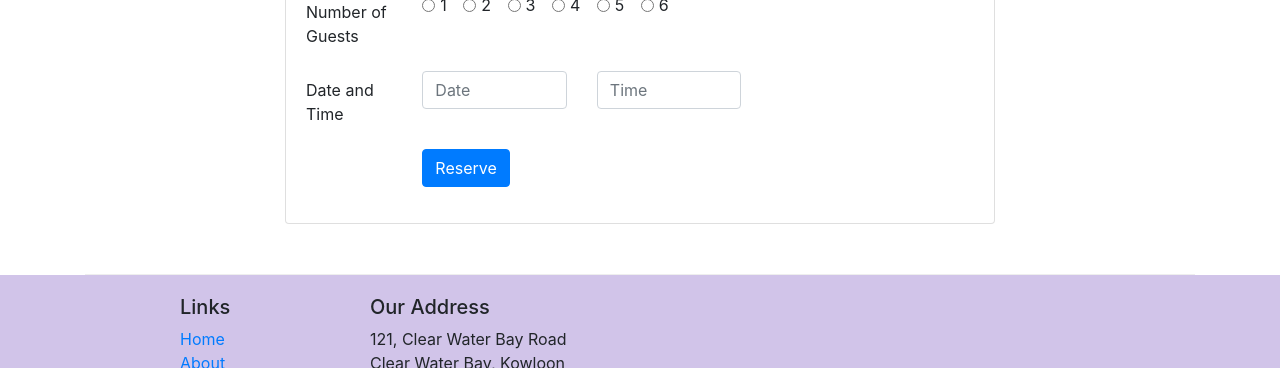
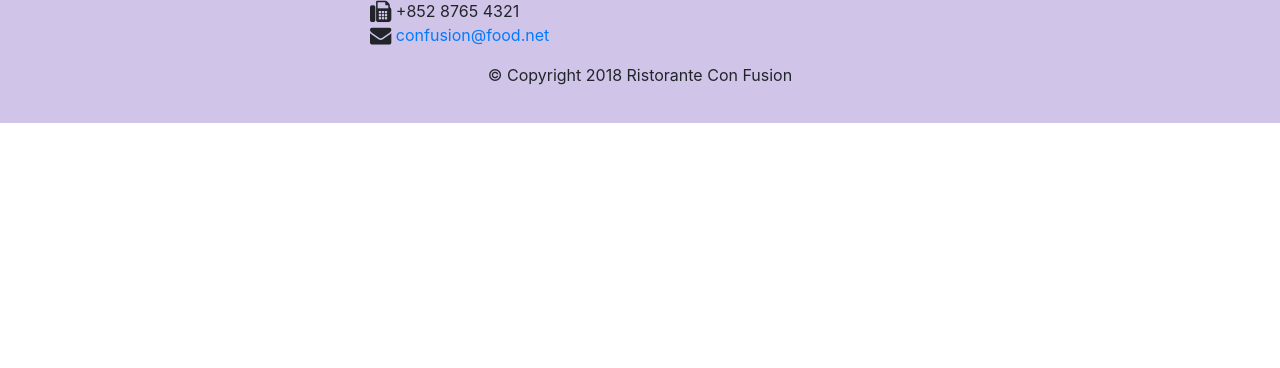
Before and after one commit to gariciodaro/coursera-full-stack-web-development-with-react, a website: page Course1Boostrap/conFusionWebSite/index.html in a window 1280 px wide. Shown: the part 2084-2452 px from the top of the page. After the commit the page ends 2207 px from the top, so only its background shows below. Drawn offline with nearby package versions, Linux system fonts and the light colour scheme.

Commit message:
HWM3 put form into modal. Use toogle check

```diff
--- a/Course1Boostrap/conFusionWebSite/index.html
+++ b/Course1Boostrap/conFusionWebSite/index.html
@@ -72,20 +72,21 @@
             </div>
         </div>
     </nav>
+
     <!--reservation modal-->
     <div id="reservationModal" class="modal fade" role="dialog">
         <div class="modal-dialog model-lg" role="content">
             <!-- Modal content-->
-            <div class="model-content">
+            <div class="modal-content">
                 <div class="modal-header">
-                    <h2>Reserve a Table</h2>
+                    <h3 class="modal-title">Reserve a Table </h4>
                     <button type="button" class="close" data-dismiss="modal">&times;</button>
                 </div>
                 <div class="modal-body">
                     <form>
                         <div class="form-group row">
                             <label for="numberguests"
-                                class="col-12 col-lg-2 col-form-label">
+                                class="col-12 col-lg-3 col-form-label">
                                 Number of Guests
                             </label>
                             <div class="col-12 col-sm" id="numberguests">
@@ -152,8 +153,24 @@
                             </div>
                         </div>
                         <div class="form-group row">
+                            <label for="Section"
+                                    class="col-12 col-lg-3 col-form-label">
+                                Section
+                            </label>
+                            <div class="col-12 col-lg" id="Section">
+                                <div class="btn-group btn-group-toggle" data-toggle="buttons">
+                                    <label class="btn btn-success active">
+                                      <input type="radio" name="groupOptions" value="Non-Smoking" checked> Non-Smoking
+                                    </label>
+                                    <label class="btn btn-danger">
+                                      <input type="radio" name="groupOptions" value="Smoking" > Smoking
+                                    </label>
+                                  </div>
+                            </div>
+                        </div>
+                        <div class="form-group row">
                             <label for="datetime"
-                                    class="col-12 col-lg-2 col-form-label">
+                                    class="col-12 col-lg-3 col-form-label">
                                     Date and Time
                             </label>
                             <div class="col-12 col-lg-3" id="date">
@@ -167,7 +184,13 @@
                         </div>
                         <!--submit-->
                         <div class="form-group row">
-                            <div class="offset-md-2 col-md-10">
+                            <div class="offset-md-3 col-md-2">
+                                <button type="button" data-dismiss="modal"
+                                    class="btn btn-secondary">
+                                    Cancel
+                                </button>
+                            </div>
+                            <div class="col-md-2">
                                 <button type="submit"
                                     class="btn btn-primary">
                                     Reserve
@@ -180,6 +203,7 @@
         </div>
     </div>
 
+    <!--login modal-->
     <div id="loginModal" class="modal fade" role="dialog">
         <div class="modal-dialog modal-lg" role="content">
             <!-- Modal content-->
@@ -234,10 +258,9 @@
                      messagge-->
                 <div class="col-12 col-sm-3 align-self-center">
                     <a role="button" class="btn btn-block nav-link btn-warning"
-                        data-toggle="tooltip" data-html="true"
-                        title="Or call us at <br><strong>+852 12345678</strong>"
-                        data-placement="bottom"
-                        href="#reserver">Reserve Table</a>
+                        data-toggle="modal" data-target="#reservationModal">
+                        Reserve Table
+                    </a>
                 </div>
             </div>
         </div>
@@ -336,7 +359,6 @@
             </div>
         </div>
 
-
         <div class="row row-content align-items-center">
             <div class="col-12 col-sm-4 col-md-3">
                 <h3>This Month's Promotions</h3>
@@ -355,10 +377,7 @@
                     </div>
                     <img class="d-flex ml-3 img-thumbnail align-self-center"
                     src="img/buffet.png" alt="buffet">
-
-
                 </div>
-
             </div>
         </div>
 
@@ -385,123 +404,7 @@
         </div>
         <!--justify-content-center on the row centers the columns-->
         <!--align-items-center on row produces vertical axis alingment  -->
-        <div class="row row-content justify-content-center">
-            <div class="col-12 col-sm-8">
-                <div class="card" id="reserver">
-                    <div class="card-header bg-warning text-white">
-                        <h2>Reserve a Table</h2>
-                    </div>
-                    <div class="card-body">
-                        <form>
-
-                            <div class="form-group row">
-                                <label for="numberguests"
-                                    class="col-12 col-lg-2 col-form-label">
-                                    Number of Guests
-                                </label>
-                                <div class="col-12 col-sm" id="numberguests">
-                                    <div class="form-check form-check-inline">
-                                        <input class="form-check-input"
-                                            type="radio"
-                                            name="inlineRadioOptions"
-                                            id="inlineRadio1"
-                                            value="option1">
-                                        <label class="form-check-label"
-                                            for="inlineRadio1">1
-                                        </label>
-                                    </div>
-                                    <div class="form-check form-check-inline">
-                                        <input class="form-check-input"
-                                            type="radio"
-                                            name="inlineRadioOptions"
-                                            id="inlineRadio2"
-                                            value="option2">
-                                        <label class="form-check-label"
-                                            for="inlineRadio1">2
-                                        </label>
-                                    </div>
-                                    <div class="form-check form-check-inline">
-                                        <input class="form-check-input"
-                                            type="radio"
-                                            name="inlineRadioOptions"
-                                            id="inlineRadio3"
-                                            value="option3">
-                                        <label class="form-check-label"
-                                            for="inlineRadio1">3
-                                        </label>
-                                    </div>
-                                    <div class="form-check form-check-inline">
-                                        <input class="form-check-input"
-                                            type="radio"
-                                            name="inlineRadioOptions"
-                                            id="inlineRadio4"
-                                            value="option4">
-                                        <label class="form-check-label"
-                                            for="inlineRadio1">4
-                                        </label>
-                                    </div>
-                                    <div class="form-check form-check-inline">
-                                        <input class="form-check-input"
-                                            type="radio"
-                                            name="inlineRadioOptions"
-                                            id="inlineRadio5"
-                                            value="option5">
-                                        <label class="form-check-label"
-                                            for="inlineRadio1">5
-                                        </label>
-                                    </div>
-                                    <div class="form-check form-check-inline">
-                                        <input class="form-check-input"
-                                            type="radio"
-                                            name="inlineRadioOptions"
-                                            id="inlineRadio6"
-                                            value="option6">
-                                        <label class="form-check-label"
-                                            for="inlineRadio1">6
-                                        </label>
-                                    </div>
-
-
-
-                                </div>
-                            </div>
-
-                            <div class="form-group row">
-                                <label for="datetime"
-                                        class="col-12 col-lg-2 col-form-label">
-                                        Date and Time
-                                </label>
-                                <div class="col-12 col-lg-3" id="date">
-                                    <input type="text" class="form-control"
-                                    id="date" name="date" placeholder="Date">
-                                </div>
-                                <div class="col-12 col-lg-3" id="datetime">
-                                    <input type="text" class="form-control"
-                                    id="time" name="time" placeholder="Time">
-                                </div>
-                            </div>
-
-                            <!--submit-->
-                            <div class="form-group row">
-                                <div class="offset-md-2 col-md-10">
-                                    <button type="submit"
-                                        class="btn btn-primary">
-                                        Reserve
-                                    </button>
-                                </div>
-                            </div>
-
-
-
-                        </form>
-
-                    </div>
-                </div>
-            </div>
-            <!--reservation card-->
-
         </div>
-
     </div>
 
     <footer class="footer">
@@ -565,12 +468,13 @@
 <script src="node_modules/popper.js/dist/umd/popper.min.js"></script>
 <script src="node_modules/bootstrap/dist/js/bootstrap.min.js"></script>
 <!--Whenever there is a
-    data-toogle attribute, activate the tooltip() js component -->
+    data-toogle attribute, activate the tooltip() js component
 <script>
     $(document).ready(function(){
         $('[data-toggle="tooltip"]').tooltip();
     })
 </script>
+-->
 </body>
 
 </html>
```
